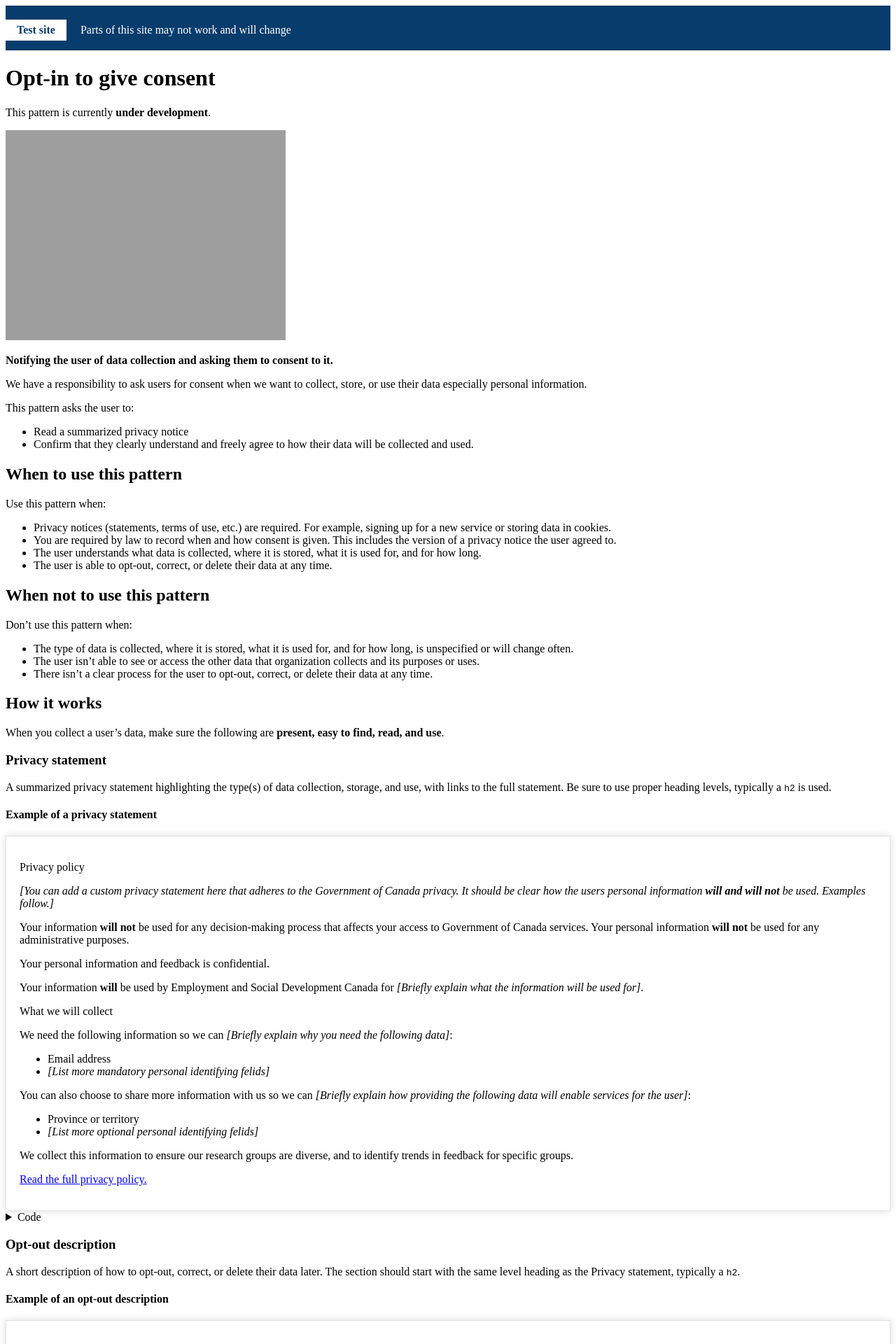
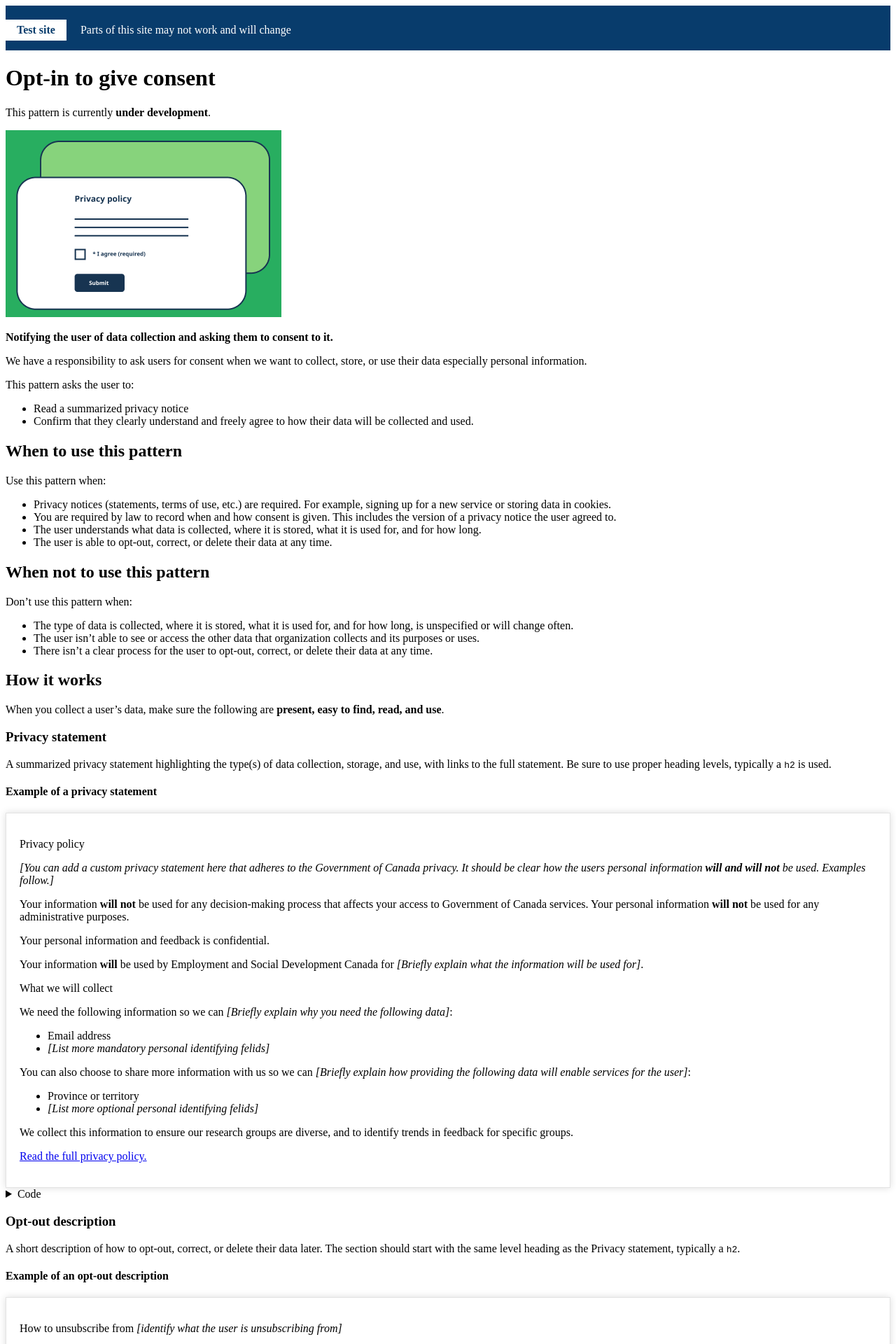
Before and after one commit to DTS-STN/Data-Patterns, a Jekyll site: the page built from _patterns/opt-in.md, in a window 1280 px wide. Shown: the top 1920 px of the page at 70% size. Built offline with Jekyll 4.4.1, drawn with Linux system fonts in a browser that asks for light colours; comment, search, counter and statistics services are not loaded.

Commit message:
fixing #35 path render encodings and duplicate base

```diff
--- a/_includes/pattern-summary.html
+++ b/_includes/pattern-summary.html
@@ -7,7 +7,6 @@
 </section>
 
 <div class="col-sm-4 pull-right">
-    <img class="img-responsive" alt="{{ page.feature-img-alt }}" src="{{ page.feature-img-path | absolute_url }}">
+    <img class="img-responsive" alt="{{ page.feature-img-alt }}" src="{{ page.feature-img-path | relative_url }}">
 </div>
-
 <p><strong>{{ page.short-description }}</strong></p>
--- a/_patterns/opt-in.md
+++ b/_patterns/opt-in.md
@@ -2,7 +2,7 @@
 layout: default
 name: Opt-in to give consent
 short-description: Notifying the user of data collection and asking them to consent to it.
-feature-img-path: assets\images\opt-in.png
+feature-img-path: assets/images/opt-in.png
 feature-img-alt: Privacy policy with with checkbox prompt to agree and submit button.
 lang-link: opt-in-fr.html
 lang: en
```
Also changed, not shown: _patterns/opt-in-fr.md (+1 -1 lines).
